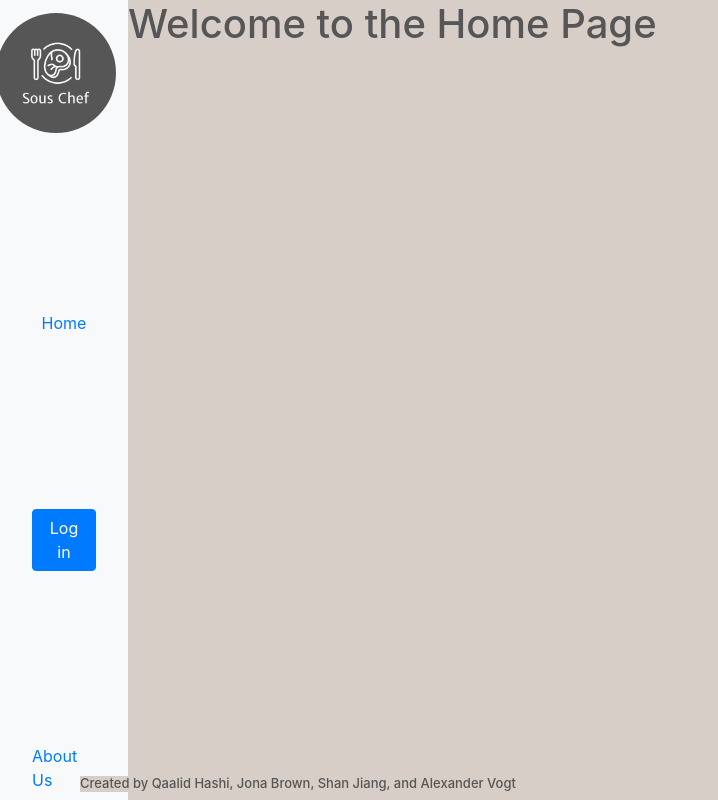
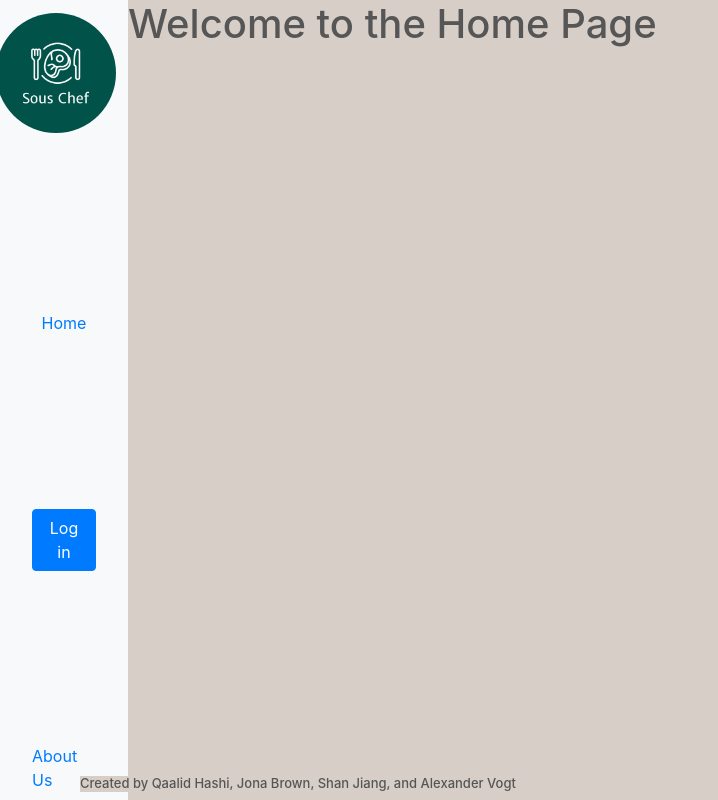
Before and after one commit to Team-PUT/final-project, a React (Create React App) app: page / in a window 1280 px wide. Shown: the whole page, without its empty margins (0-718 px from the left). Built offline with nearby package versions, Linux system fonts and the light colour scheme; the HTML template or start-up script is replaced by a standard one.

Commit message:
Working profile, working navbar

```diff
--- a/src/LogoutButton.css
+++ b/src/LogoutButton.css
@@ -1,3 +1,3 @@
 .button {
-  background-color: #76323F;
+  background-color: #015249;
 }
--- a/src/LogoutButton.js
+++ b/src/LogoutButton.js
@@ -1,12 +1,14 @@
 import React from 'react';
 import { useAuth0 } from '@auth0/auth0-react';
 import { Button } from 'react-bootstrap';
+
+import './LogoutButton.css';
 
 const LogoutButton = () =>{
   const { logout } = useAuth0();
 
   return(
-    <Button onClick ={()=>logout({returnTo: window.location.origin})} variant="info">
+    <Button className="button" onClick ={()=>logout({returnTo: window.location.origin})}>
       Log Out
     </Button>
   );
--- a/src/NavbarClass.css
+++ b/src/NavbarClass.css
@@ -1,5 +1,5 @@
 .d-inline-block {
-  background-color: #565656;
+  background-color: #015249;
   border-radius: 50%;
 }
 
```
